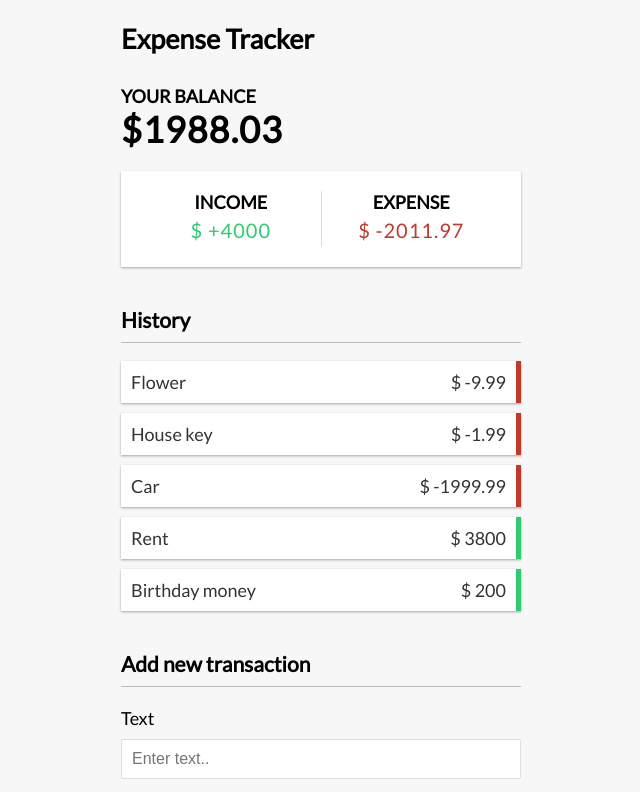
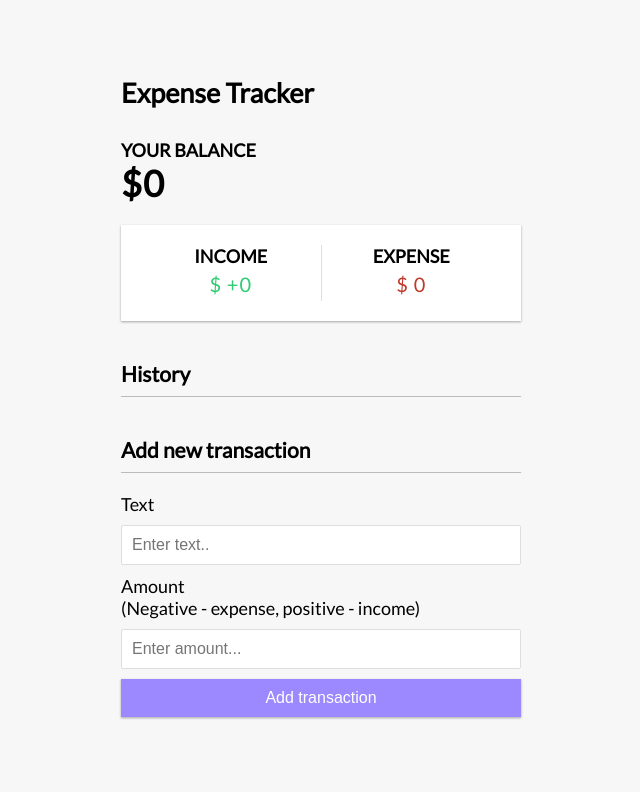
Before and after one commit to lukaskourilcz/vue-tutorials, a Vue app in the folder expense-tracker/: page / in a window 1280 px wide. Shown: the top 792 px of the page, without its empty margins (319-959 px from the left). Built offline with nearby package versions, Linux system fonts and the light colour scheme.

Commit message:
local storage added

```diff
--- a/expense-tracker/src/App.vue
+++ b/expense-tracker/src/App.vue
@@ -1,5 +1,5 @@
 <script setup>
-import { ref, computed } from "vue";
+import { ref, computed, onMounted } from "vue";
 import AddTransaction from "./components/AddTransaction.vue";
 import Balance from "./components/Balance.vue";
 import Header from "./components/Header.vue";
@@ -8,14 +8,22 @@
 import { useToast } from "vue-toastification";
 
 const transactions = ref([
-  { id: 1, text: "Flower", amount: -9.99 },
-  { id: 2, text: "House key", amount: -1.99 },
-  { id: 3, text: "Car", amount: -1999.99 },
-  { id: 4, text: "Rent", amount: 3800 },
-  { id: 5, text: "Birthday money", amount: 200 },
+  // { id: 1, text: "Flower", amount: -9.99 },
+  // { id: 2, text: "House key", amount: -1.99 },
+  // { id: 3, text: "Car", amount: -1999.99 },
+  // { id: 4, text: "Rent", amount: 3800 },
+  // { id: 5, text: "Birthday money", amount: 200 },
 ]);
 
 const toast = useToast();
+
+onMounted(() => {
+  const savedTransactions = JSON.parse(localStorage.getItem("transactions"));
+
+  if (savedTransactions) {
+    transactions.value = savedTransactions;
+  }
+});
 
 const total = computed(() => {
   return transactions.value.reduce((acc, transaction) => {
@@ -46,19 +54,25 @@
     amount: transactionData.amount,
   });
 
+  saveTransactionsToLocalStorage();
+
   toast.success("Transaction added, mijo.");
 };
 
 const handleTransactionDeleted = (id) => {
-  const index = transactions.value.findIndex((t) => t.id === id);
-  if (index !== -1) {
-    transactions.value.splice(index, 1);
-    toast.info("Transaction removed, vato.");
-  }
+  transactions.value = transactions.value.filter(
+    (transaction) => transaction.id !== id
+  );
+  saveTransactionsToLocalStorage();
+  toast.info("Transaction removed, vato.");
 };
 
 const generateUniqueId = () => {
   return Math.floor(Math.random() * 1000);
+};
+
+const saveTransactionsToLocalStorage = () => {
+  localStorage.setItem("transactions", JSON.stringify(transactions.value));
 };
 </script>
 
```
